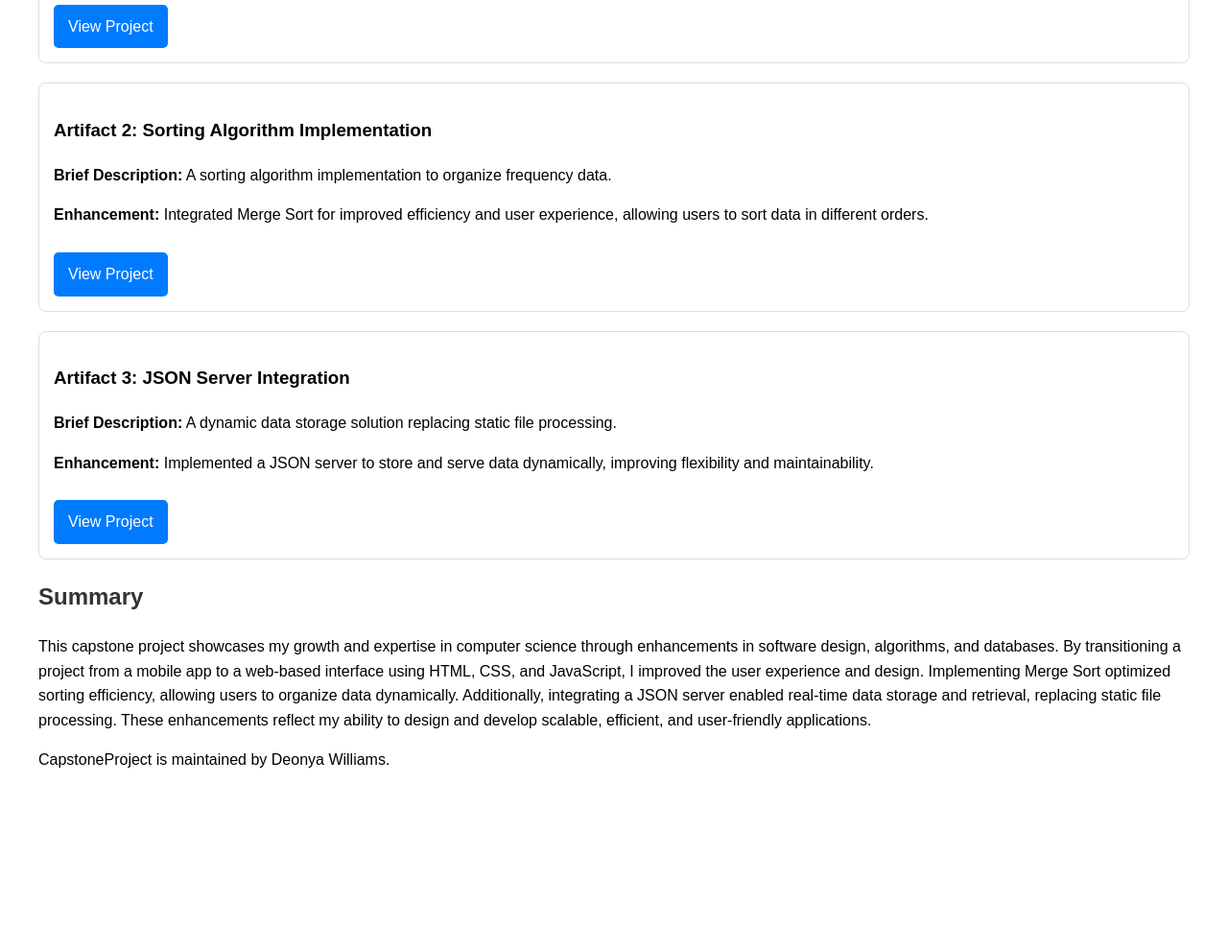
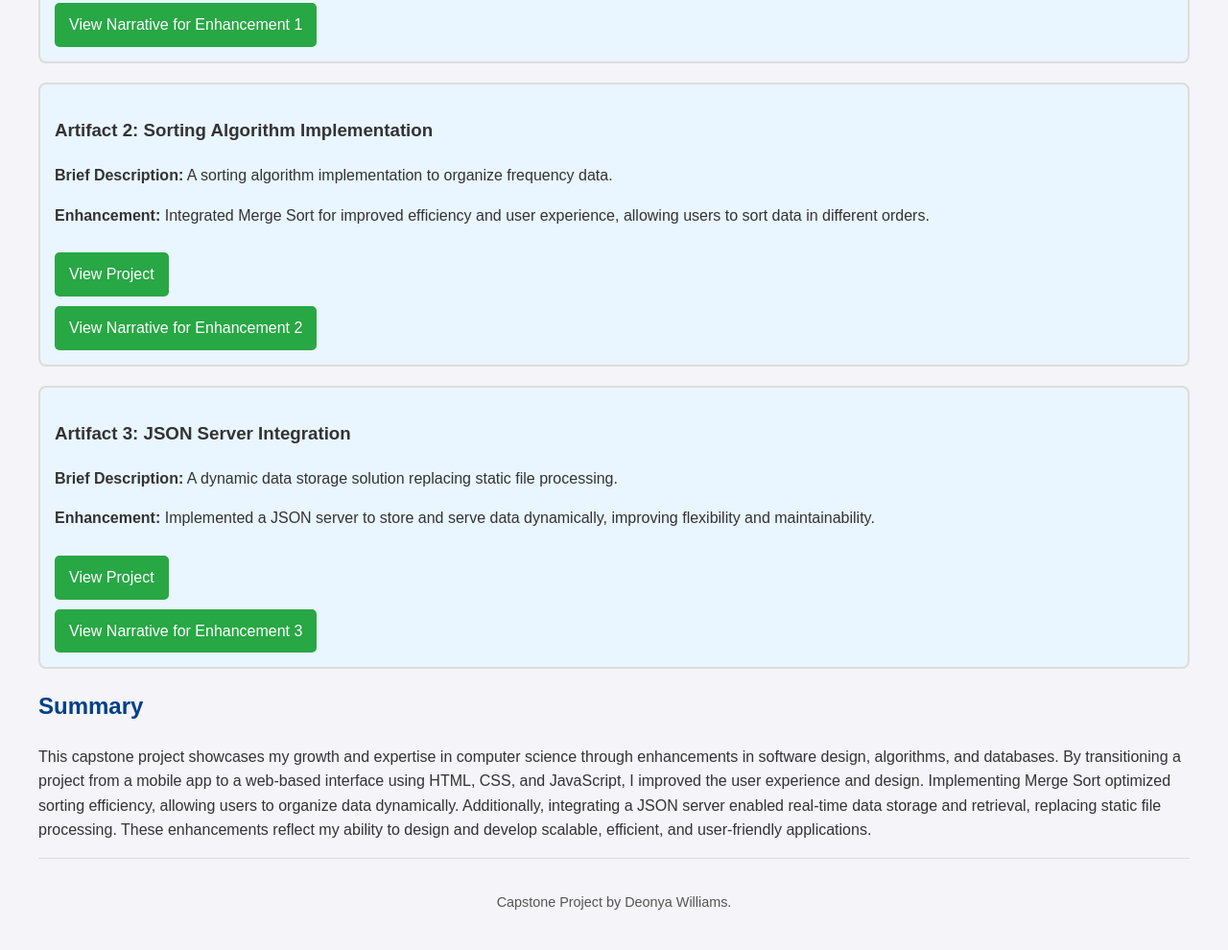
Before and after one commit to Deonya/Deonya.github.io, a plain HTML site: page index.html in a window 1280 px wide. Shown: the part 1084-2074 px from the top of the page at 96% size. Before the commit the page ends 1929 px from the top, so only its background shows below. Drawn offline with Linux system fonts and the light colour scheme.

Commit message:
Update index.html

```diff
--- a/index.html
+++ b/index.html
@@ -9,42 +9,60 @@
             font-family: Arial, sans-serif;
             margin: 40px;
             line-height: 1.6;
+            background-color: #f4f4f9;  /* Light gray background */
+            color: #333;  /* Dark text for readability */
         }
         h1, h2 {
-            color: #333;
+            color: #004085;  /* Deep blue for headings */
+        }
+        .container {
+            max-width: 900px;
+            margin: auto;
+            padding: 20px;
+            background: white;
+            border-radius: 10px;
+            box-shadow: 0 0 15px rgba(0, 0, 0, 0.1);
         }
         .artifact {
-            border: 1px solid #ddd;
+            border: 2px solid #ddd;
             padding: 15px;
             margin: 20px 0;
             border-radius: 8px;
+            background: #e9f5ff;  /* Light blue background for artifacts */
         }
         .button {
             display: inline-block;
             padding: 10px 15px;
             margin-top: 10px;
             color: white;
-            background: #007BFF;
+            background: #28a745;  /* Green button for call-to-action */
             text-decoration: none;
             border-radius: 5px;
+            transition: background 0.3s;
         }
         .button:hover {
-            background: #0056b3;
+            background: #218838;  /* Darker green when hovered */
+        }
+        .footer {
+            font-size: 0.9rem;
+            color: #555;  /* Lighter gray for footer text */
+            text-align: center;
+            padding: 20px 0;
+            border-top: 1px solid #ddd;
         }
     </style>
 </head>
 <body>
     <h1>Computer Science Capstone</h1>
     <h2>Introduction and Self-Assessment</h2>
-    <p> My journey in computer science has been one of continuous learning, growth, and perserverance. I began my studies with a strong curiosity about how software systems function, and over time, I developed a deep appreciation for problem-solving, efficiency, and user-centered design. Throughout my academic career, I have worked with various programming languages, algorithms, and database technologies, which have shaped my ability to develop scalable and efficient applications. Through my concentration of information security, I've had the privilege of learning fundamental IT skills such as networking, cybersecurity, and data analysis.
+    <p>My journey in computer science has been one of continuous learning, growth, and perseverance. I began my studies with a strong curiosity about how software systems function, and over time, I developed a deep appreciation for problem-solving, efficiency, and user-centered design. Throughout my academic career, I have worked with various programming languages, algorithms, and database technologies, which have shaped my ability to develop scalable and efficient applications. Through my concentration in information security, I've had the privilege of learning fundamental IT skills such as networking, cybersecurity, and data analysis.
 
         One of the most valuable lessons I have learned is the importance of adaptability. Technology is always evolving, and being able to transition between different programming paradigms, frameworks, and problem-solving techniques is essential. My ability to migrate a mobile application to a web-based platform using HTML, CSS, and JavaScript demonstrates my capacity to apply my skills in different environments. Additionally, implementing a more efficient sorting algorithm—Merge Sort—into my project has enhanced my understanding of data structures and algorithmic efficiency.
 
         Another major aspect of my learning experience has been working with databases. Initially, my projects relied on static file processing, but transitioning to a JSON server has helped me explore dynamic data management and improve my understanding of backend technologies. This enhancement has made my project more practical and scalable, ensuring that it can handle real-world data scenarios more effectively.
 
         This capstone project represents the culmination of my studies, showcasing my ability to design, develop, and enhance software solutions. Through these enhancements, I have demonstrated my proficiency in software engineering, algorithms, and database management. My goal is to continue refining my skills and applying them in a professional setting, where I can contribute to creating efficient and user-friendly software solutions.
-
-        </p>
+    </p>
 
     <h2>Core Components of the Capstone</h2>
     <ul>
@@ -57,12 +75,13 @@
     <p>Click the button below to watch my code review and enhancement plan on YouTube:</p>
     <a class="button" href="https://youtu.be/hwB9l1Kqung" target="_blank">Watch Code Review</a>
 
-    <h2>Artifacts</h2>
     <div class="artifact">
         <h3>Artifact 1: Web-Based Data Visualization</h3>
         <p><strong>Brief Description:</strong> A web application that reads and visualizes frequency data.</p>
         <p><strong>Enhancement:</strong> Rebuilt the project using HTML, CSS, and JavaScript for improved UI/UX. Implemented a JSON server to dynamically load and manage data.</p>
         <a class="button" href="https://github.com/Deonya/Capstone-project-Enhancements/blob/main/CS499%20Milestone%202.zip" target="_blank">View Project</a>
+        <br>
+        <a class="button" href="https://github.com/Deonya/Capstone-project-Enhancements/blob/main/CS499%20Enhancement%201.docx" target="_blank">View Narrative for Enhancement 1</a>
     </div>
 
     <div class="artifact">
@@ -70,6 +89,8 @@
         <p><strong>Brief Description:</strong> A sorting algorithm implementation to organize frequency data.</p>
         <p><strong>Enhancement:</strong> Integrated Merge Sort for improved efficiency and user experience, allowing users to sort data in different orders.</p>
         <a class="button" href="https://github.com/Deonya/Capstone-project-Enhancements/blob/main/Capstone%20Inventory%20app%20Milestone%203.zip" target="_blank">View Project</a>
+        <br>
+        <a class="button" href="https://github.com/Deonya/Capstone-project-Enhancements/blob/main/CS499%20Enhancement%202.docx" target="_blank">View Narrative for Enhancement 2</a>
     </div>
 
     <div class="artifact">
@@ -77,12 +98,17 @@
         <p><strong>Brief Description:</strong> A dynamic data storage solution replacing static file processing.</p>
         <p><strong>Enhancement:</strong> Implemented a JSON server to store and serve data dynamically, improving flexibility and maintainability.</p>
         <a class="button" href="https://github.com/Deonya/Capstone-project-Enhancements/blob/main/Capstone%20Inventory%20app%20Milestone%204.zip" target="_blank">View Project</a>
+        <br>
+        <a class="button" href="https://github.com/Deonya/Capstone-project-Enhancements/blob/main/CS499%20Enhancement%203.docx" target="_blank">View Narrative for Enhancement 3</a>
     </div>
 
     <h2>Summary</h2>
     <p>This capstone project showcases my growth and expertise in computer science through enhancements in software design, algorithms, and databases. By transitioning a project from a mobile app to a web-based interface using HTML, CSS, and JavaScript, I improved the user experience and design.
     Implementing Merge Sort optimized sorting efficiency, allowing users to organize data dynamically. Additionally, integrating a JSON server enabled real-time data storage and retrieval, replacing static file processing.
     These enhancements reflect my ability to design and develop scalable, efficient, and user-friendly applications.</p>
-    <p>CapstoneProject is maintained by Deonya Williams.</p>
+
+    <div class="footer">
+        <p>Capstone Project by Deonya Williams.</p>
+    </div>
 </body>
 </html>
```
